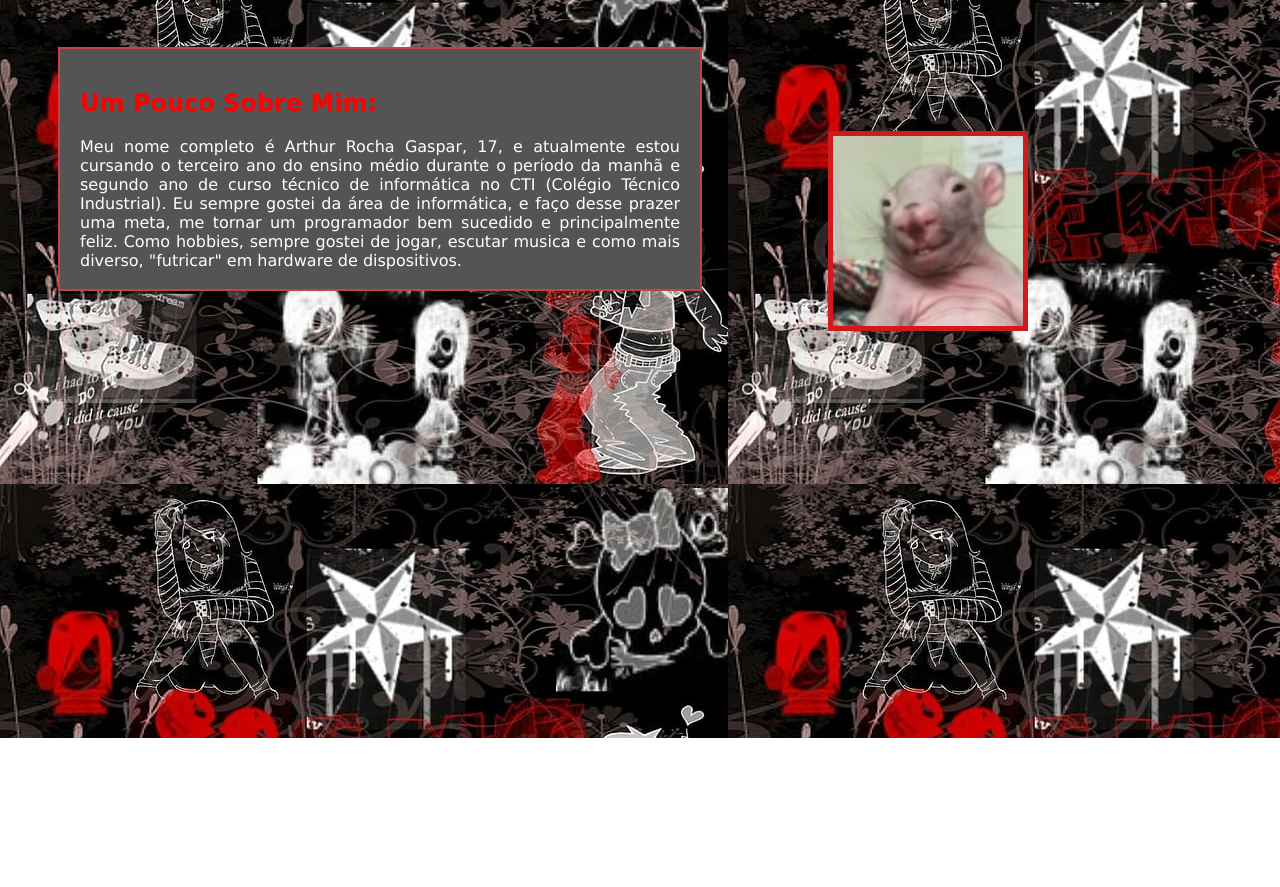
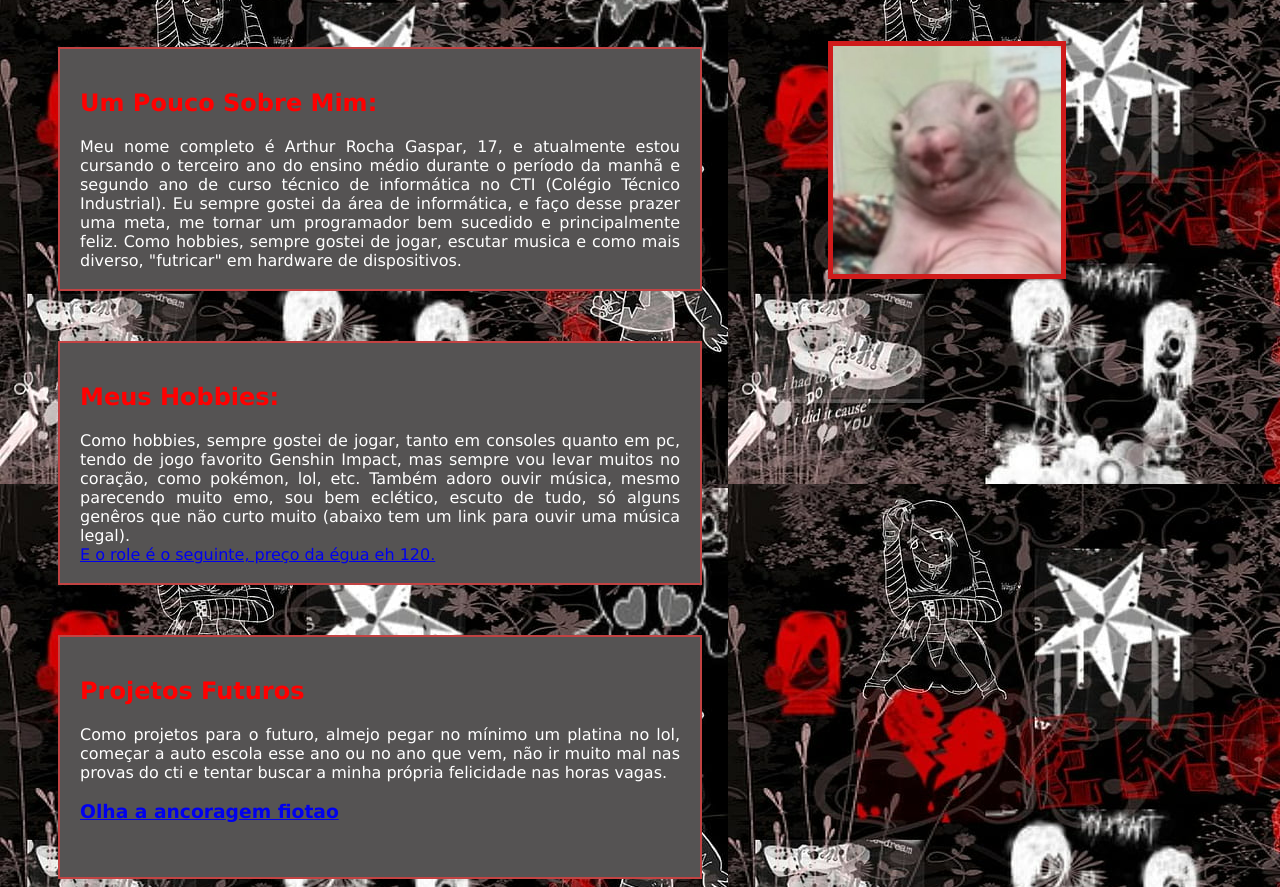
Before and after one commit to Artgspr/HTML, a plain HTML site: page Lista_html/Ex1/index.html in a window 1280 px wide. Shown: the part 62-949 px from the top of the page. Before the commit the page ends 800 px from the top, so only its background shows below. Drawn offline with Linux system fonts and the light colour scheme.

Commit message:
Add files via upload

```diff
--- a/Lista_html/Ex1/index.html
+++ b/Lista_html/Ex1/index.html
@@ -8,9 +8,9 @@
     <title>Biografia Arthur</title>
 </head>
 <body>
-    <h1>Biografia Arthur Gaspar</h1>
+    <h1 id="anchor">Biografia Arthur Gaspar</h1>
     <div class="div1">
-        <h2 class="h2-1">Um Pouco Sobre Mim:</h2>
+        <h2>Um Pouco Sobre Mim:</h2>
         <p>Meu nome completo é Arthur Rocha Gaspar, 17, e atualmente estou
         cursando o terceiro ano do ensino médio durante o período da manhã
         e segundo ano de curso técnico de informática no CTI (Colégio Técnico Industrial).
@@ -23,5 +23,21 @@
     <div class="divIMG">
         <img class="gabiru" src="img\gabiru.jpg">
     </div>
+    <div class="div2">
+        <h2>Meus Hobbies:</h2>
+        <p>Como hobbies, sempre gostei de jogar, tanto em consoles quanto em pc, tendo de
+            jogo favorito Genshin Impact, mas sempre vou levar muitos no coração, como pokémon, lol, etc.
+            Também adoro ouvir música, mesmo parecendo muito emo, sou bem eclético, escuto de tudo, só alguns genêros que não curto muito (abaixo tem um link para ouvir uma música legal).
+            <br><a href="https://www.youtube.com/watch?v=4_vhiAqel-s&pp=ygUfcXVlIGNoZWlybyBkZSBtYWNvbmhhIGVzdG91cmFkbw%3D%3D">E o role é o seguinte, preço da égua eh 120.</a>
+        </p>
+    </div>
+    <div class="div3">
+        <h2>Projetos Futuros</h2>
+        <p>Como projetos para o futuro, almejo pegar no mínimo um platina no lol, começar a auto escola esse ano ou no ano que vem,
+            não ir muito mal nas provas do cti e tentar buscar a minha própria felicidade nas horas vagas.
+        </p>
+        <h3><a href="#anchor">Olha a ancoragem fiotao</a></h3>
+    </div>
+
 </body>
 </html>
--- a/Lista_html/Ex1/style.css
+++ b/Lista_html/Ex1/style.css
@@ -4,7 +4,7 @@ body{
     color: rgb(255, 255, 255);
 }
 
-.h2-1{
+h2{
     text-align: left;
     color: red;
 }
@@ -34,9 +34,35 @@ body{
 
 .gabiru{
 
-    width: 50%;
-    margin-top: -10px;
+    width: 60%;
+    margin-top: -100px;
     margin-left: 20px;
     margin-right: 0px;
     border: 5px solid  rgb(207, 27, 27);
 }
+
+.div2{
+    align-content: left;
+    margin-top: 100px;
+    margin-left: 50px;
+    margin-right: 450px;
+    text-align: justify;
+    background-color: #555353; /* Cor de fundo desejada */
+    border: 2px solid rgb(194, 67, 67); /* Cor da borda desejada */
+    padding: 20px; /* Espaçamento interno para o conteúdo */
+    width: 600px;
+    height: 200px;
+}
+
+.div3{
+    align-content: left;
+    margin-top: 50px;
+    margin-left: 50px;
+    margin-right: 450px;
+    text-align: justify;
+    background-color: #555353; /* Cor de fundo desejada */
+    border: 2px solid rgb(194, 67, 67); /* Cor da borda desejada */
+    padding: 20px; /* Espaçamento interno para o conteúdo */
+    width: 600px;
+    height: 200px;
+}
```
Also changed, not shown: Lista_html/Ex2/index.html (added, +29 -0 lines), Lista_html/Ex2/img/jequiti.png (added), Lista_html/Ex2/style.css (added).
